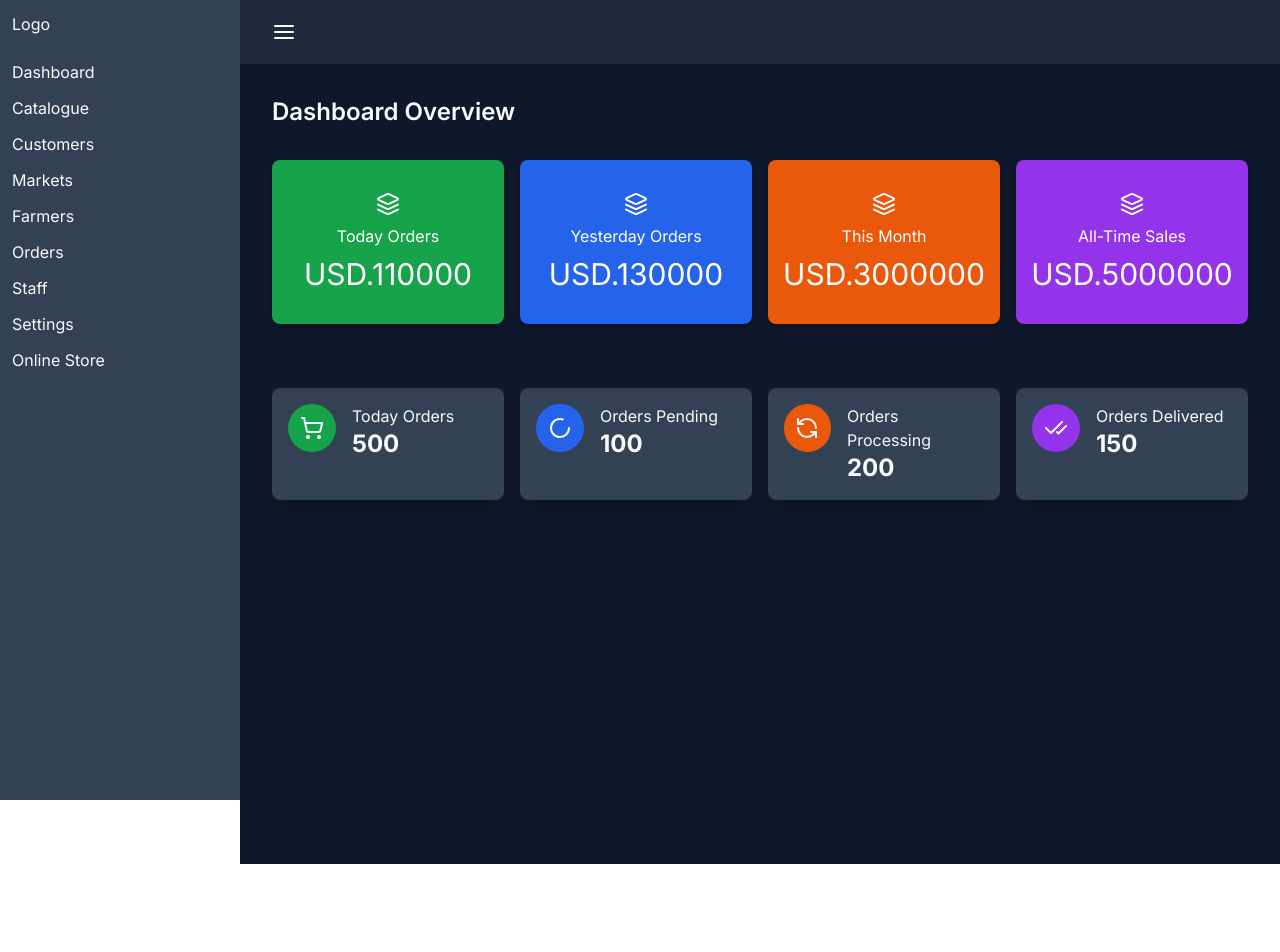
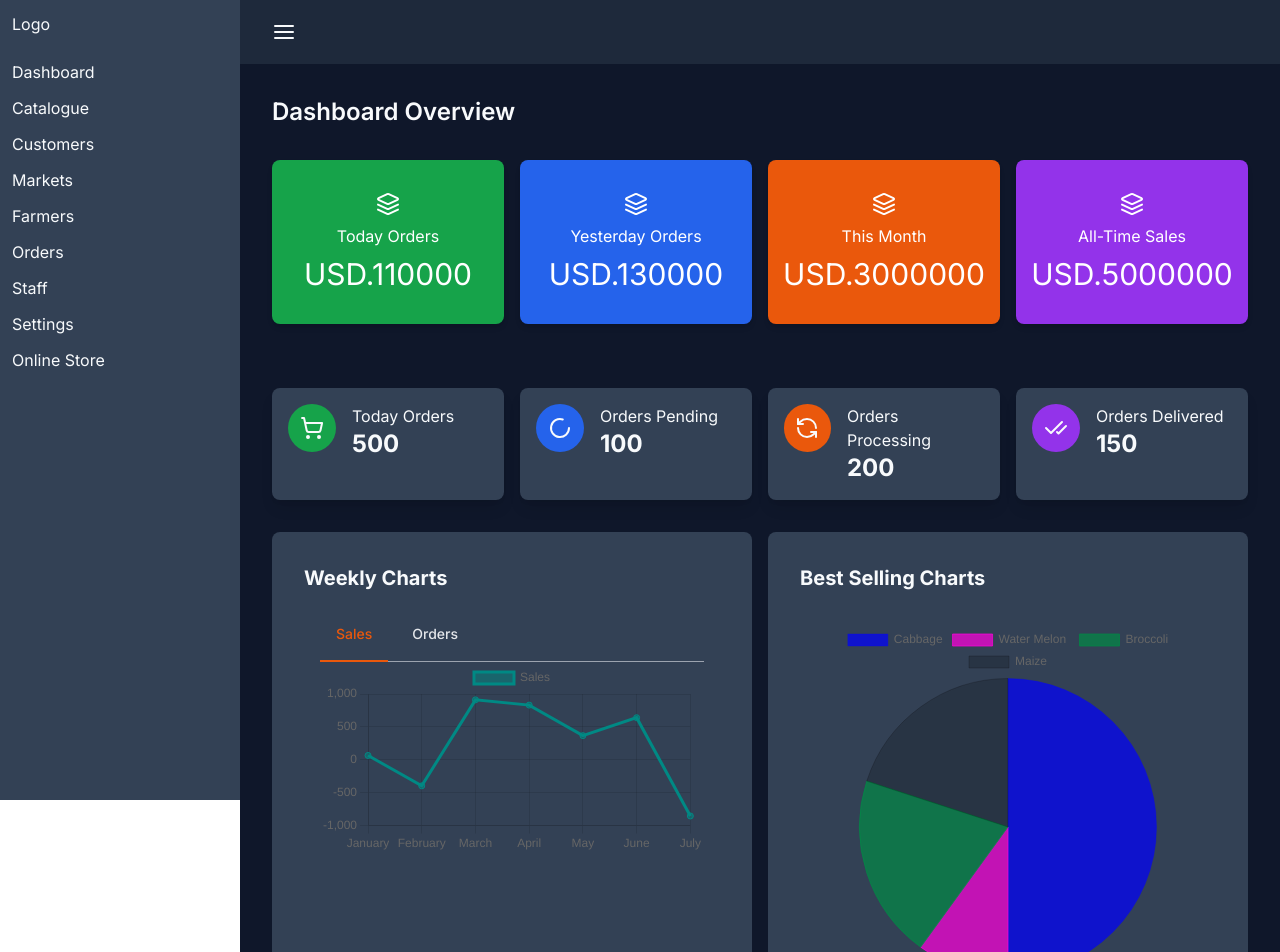
Before and after one commit to Ujjwal835/Ecommerce, a Next.js app: page /dashboard in a window 1280 px wide. Shown: the top 952 px of the page. Before the commit the page ends 864 px from the top, so only its background shows below. Built offline with nearby package versions, Linux system fonts and the light colour scheme.

Commit message:
created ui for the dashboard charts

```diff
--- a/app/(back-office)/dashboard/page.jsx
+++ b/app/(back-office)/dashboard/page.jsx
@@ -1,3 +1,4 @@
+import DashboardCharts from "@/components/backoffice/DashboardCharts";
 import Heading from "@/components/backoffice/Heading";
 import LargeCards from "@/components/backoffice/LargeCards";
 import SmallCards from "@/components/backoffice/SmallCards";
@@ -12,6 +13,7 @@
       {/* Small Cards  */}
       <SmallCards />
       {/* Charts  */}
+      <DashboardCharts />
       {/* Recents Orders Table  */}
     </div>
   );
--- /dev/null
+++ b/components/backoffice/BestSellingProductsChart.jsx
@@ -0,0 +1,39 @@
+"use client";
+import React from "react";
+import { Chart as ChartJS, ArcElement, Tooltip, Legend } from "chart.js";
+import { Pie } from "react-chartjs-2";
+ChartJS.register(ArcElement, Tooltip, Legend);
+
+export default function BestSellingProductsChart() {
+  const data = {
+    labels: ["Cabbage", "Water Melon ", "Broccoli", "Maize"],
+    datasets: [
+      {
+        label: "# of Votes",
+        data: [50, 10, 20, 20],
+        backgroundColor: [
+          "rgba(0, 0, 255, 0.7)",
+          "rgba(255, 0, 221, 0.7)",
+          "rgba(2, 139, 71, 0.7)",
+          "rgba(0, 0, 0, 0.2)",
+        ],
+        borderColor: [
+          "rgba(0, 0, 255, 0.3)",
+          "rgba(255, 0, 221, 0.7)",
+          "rgba(2, 139, 71, 0.7)",
+          "rgba(0, 0, 0, 0.2)",
+        ],
+        borderWidth: 1,
+      },
+    ],
+  };
+
+  return (
+    <div className="bg-slate-700 p-8 rounded-lg">
+      <h2 className="text-xl font-bold">Best Selling Charts</h2>
+      <div className="p-8">
+        <Pie data={data} />
+      </div>
+    </div>
+  );
+}
--- /dev/null
+++ b/components/backoffice/DashboardCharts.jsx
@@ -0,0 +1,12 @@
+import React from "react";
+import WeeklySalesChart from "./WeeklySalesChart";
+import BestSellingProductsChart from "./BestSellingProductsChart";
+
+export default function DashboardCharts() {
+  return (
+    <div className="grid grid-cols-1 lg:grid-cols-2 gap-4">
+      <WeeklySalesChart />
+      <BestSellingProductsChart />
+    </div>
+  );
+}
--- /dev/null
+++ b/components/backoffice/WeeklySalesChart.jsx
@@ -0,0 +1,116 @@
+"use client";
+import React, { useState } from "react";
+import {
+  Chart as ChartJS,
+  CategoryScale,
+  LinearScale,
+  PointElement,
+  LineElement,
+  Title,
+  Tooltip,
+  Legend,
+} from "chart.js";
+import { Line } from "react-chartjs-2";
+import { faker } from "@faker-js/faker";
+
+ChartJS.register(
+  CategoryScale,
+  LinearScale,
+  PointElement,
+  LineElement,
+  Title,
+  Tooltip,
+  Legend
+);
+const labels = ["January", "February", "March", "April", "May", "June", "July"];
+
+export default function WeeklySalesChart() {
+  const tabs = [
+    {
+      title: "Sales",
+      type: "sales",
+      data: {
+        labels,
+        datasets: [
+          {
+            label: "Sales",
+            data: labels.map(() =>
+              faker.datatype.number({ min: -1000, max: 1000 })
+            ),
+            borderColor: "rgb(0, 137, 132)",
+            backgroundColor: "rgba(0, 137, 132, 0.5)",
+          },
+        ],
+      },
+    },
+    {
+      title: "Orders",
+      type: "orders",
+      data: {
+        labels,
+        datasets: [
+          {
+            label: "Sales",
+            data: labels.map(() =>
+              faker.datatype.number({ min: -1000, max: 1000 })
+            ),
+            borderColor: "rgb(255, 99, 132)",
+            backgroundColor: "rgba(255, 99, 132, 0.5)",
+          },
+        ],
+      },
+    },
+  ];
+
+  const options = {
+    responsive: true,
+    plugins: {
+      legend: {
+        position: "top",
+      },
+      title: {
+        display: false,
+        text: "Chart.js Line Chart",
+      },
+    },
+  };
+
+  const [chartToDisplay, setChartToDisplay] = useState(tabs[0].type);
+  return (
+    <div className="bg-slate-700 p-8 rounded-lg">
+      <h2 className="text-xl font-bold">Weekly Charts</h2>
+      <div className="p-4">
+        {/* Tabs */}
+
+        <div className="text-sm font-medium text-center text-gray-200 border-b border-gray-400 dark:text-gray-400 dark:border-gray-700">
+          <ul className="flex flex-wrap -mb-px">
+            {tabs.map((tab, i) => {
+              return (
+                <li className="me-2" key={i}>
+                  <button
+                    onClick={() => setChartToDisplay(tab.type)}
+                    className={
+                      chartToDisplay === tab.type
+                        ? "inline-block p-4 text-orange-600 border-b-2 border-orange-600 rounded-t-lg active dark:text-orange-500 dark:border-orange-500"
+                        : "inline-block p-4 border-b-2 border-transparent rounded-t-lg hover:text-gray-300 hover:border-gray-100 dark:hover:text-gray-300"
+                    }
+                  >
+                    {tab.title}
+                  </button>
+                </li>
+              );
+            })}
+          </ul>
+        </div>
+
+        {/* Content to Display */}
+        {tabs.map((tab, i) => {
+          if (chartToDisplay === tab.type) {
+            return <Line options={options} data={tab.data} />;
+          }
+          return null;
+        })}
+      </div>
+    </div>
+  );
+}
--- a/package.json
+++ b/package.json
@@ -9,9 +9,13 @@
     "lint": "next lint"
   },
   "dependencies": {
+    "@faker-js/faker": "^8.4.1",
+    "chart.js": "^4.4.3",
+    "faker": "^6.6.6",
     "lucide-react": "^0.390.0",
     "next": "14.2.3",
     "react": "^18",
+    "react-chartjs-2": "^5.2.0",
     "react-dom": "^18",
     "saas": "^1.0.0"
   },
```
Also changed, not shown: 1 other file (tests, documents, lock files or other folders).
